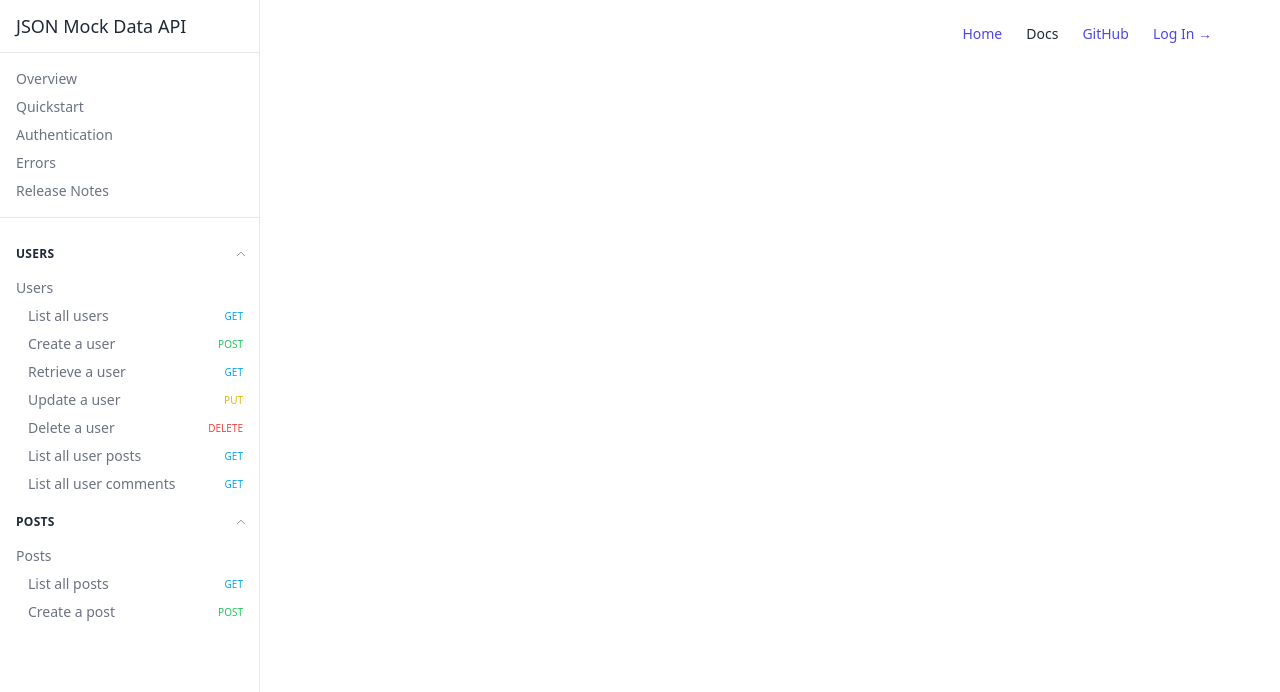
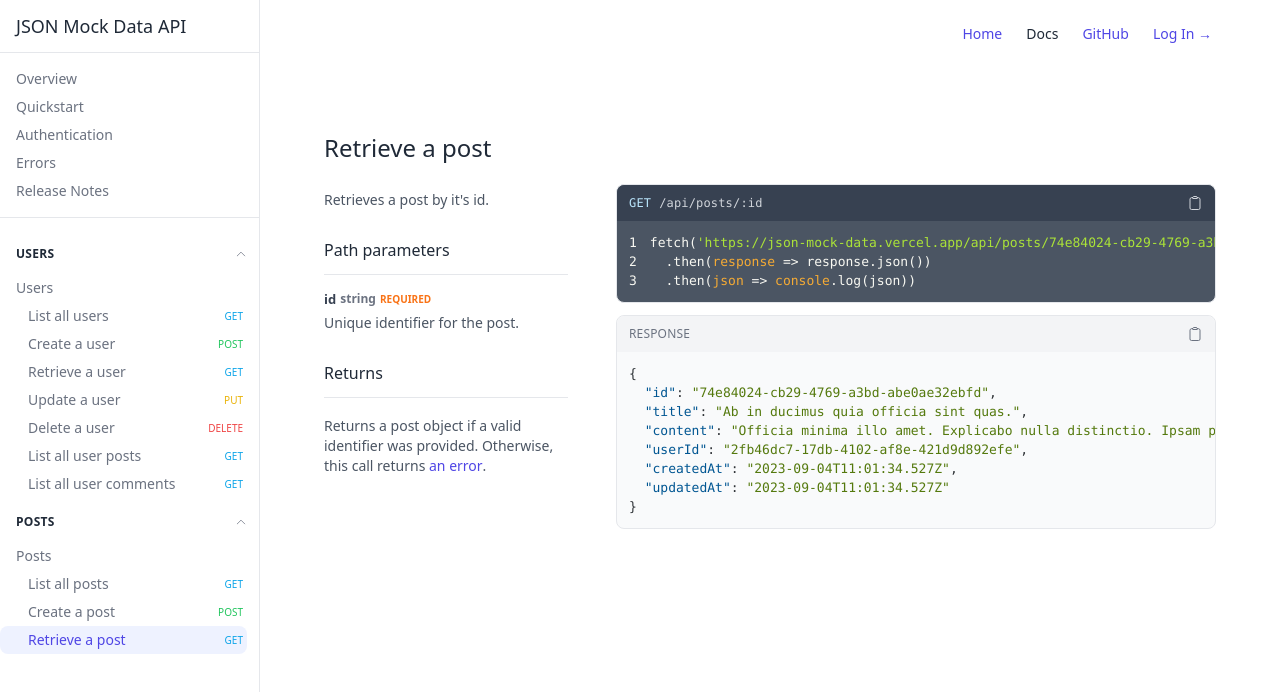
Before and after one commit to PrVille/json-mock-data-api, a React (Vite) app in the folder frontend/: page /docs/posts/retrieve in a window 1280 px wide. Shown: the top 692 px of the page. Built offline with nearby package versions, Linux system fonts and the light colour scheme.

Commit message:
retrieve post page

```diff
--- /dev/null
+++ b/frontend/src/pages/Posts/RetrievePost.tsx
@@ -0,0 +1,94 @@
+import { Link } from "react-router-dom"
+import Content from "../../components/Content"
+import ExampleResponse from "../../components/ExampleResponse"
+import Page from "../../components/Page"
+import { Method } from "../../typings/enums"
+
+const exampleCodeBlock = `fetch('https://json-mock-data.vercel.app/api/posts/74e84024-cb29-4769-a3bd-abe0ae32ebfd')
+  .then(response => response.json())
+  .then(json => console.log(json))`
+
+const exampleResponse = {
+  id: "74e84024-cb29-4769-a3bd-abe0ae32ebfd",
+  title: "Ab in ducimus quia officia sint quas.",
+  content:
+    "Officia minima illo amet. Explicabo nulla distinctio. Ipsam perferendis facilis sequi aliquam quam numquam.\nBlanditiis culpa fuga suscipit fuga est. Quas tempora deleniti repellendus. Fugiat possimus quos.",
+  userId: "2fb46dc7-17db-4102-af8e-421d9d892efe",
+  createdAt: "2023-09-04T11:01:34.527Z",
+  updatedAt: "2023-09-04T11:01:34.527Z",
+}
+
+const RetrievePost = () => {
+  return (
+    <Page>
+      <Page.Section>
+        <Page.Section.Title>Retrieve a post</Page.Section.Title>
+
+        <Page.Section.Body>
+          <Page.Section.Content>
+            <Content.Subtitle>Retrieves a post by it's id.</Content.Subtitle>
+            <Content.Parameters>
+              <Content.Parameters.Title>
+                Path parameters
+              </Content.Parameters.Title>
+              <Content.Parameters.List>
+                <Content.Parameters.ListItem>
+                  <Content.Parameters.ListItemLabel
+                    name="id"
+                    type="string"
+                    required
+                  />
+                  <Content.Parameters.ListItemDescription>
+                    Unique identifier for the post.
+                  </Content.Parameters.ListItemDescription>
+                </Content.Parameters.ListItem>
+              </Content.Parameters.List>
+            </Content.Parameters>
+
+            <Content.Parameters>
+              <Content.Parameters.Title>Returns</Content.Parameters.Title>
+              <div className="py-3">
+                <Content.Parameters.ListItemDescription>
+                  Returns a post object if a valid identifier was provided.
+                  Otherwise, this call returns{" "}
+                  <Link
+                    to="/docs/errors"
+                    className="font-medium text-indigo-600 hover:text-gray-800 transition-all"
+                  >
+                    an error
+                  </Link>
+                  .
+                </Content.Parameters.ListItemDescription>
+              </div>
+            </Content.Parameters>
+          </Page.Section.Content>
+
+          <Page.Section.Examples>
+            <ExampleResponse darkMode>
+              <ExampleResponse.TopBar darkMode>
+                <ExampleResponse.TopBar.EndpointTitle
+                  method={Method.get}
+                  endpoint={"/api/posts/:id"}
+                />
+                <ExampleResponse.TopBar.CopyButton darkMode />
+              </ExampleResponse.TopBar>
+              <ExampleResponse.Javascript codeBlock={exampleCodeBlock} />
+            </ExampleResponse>
+
+            <ExampleResponse>
+              <ExampleResponse.TopBar>
+                <ExampleResponse.TopBar.Title>
+                  Response
+                </ExampleResponse.TopBar.Title>
+                <ExampleResponse.TopBar.CopyButton />
+              </ExampleResponse.TopBar>
+              <ExampleResponse.Json object={exampleResponse} />
+            </ExampleResponse>
+          </Page.Section.Examples>
+        </Page.Section.Body>
+      </Page.Section>
+    </Page>
+  )
+}
+
+export default RetrievePost
--- a/frontend/src/routes.ts
+++ b/frontend/src/routes.ts
@@ -15,6 +15,7 @@ import UpdateUser from "./pages/Users/UpdateUser"
 import Users from "./pages/Users/Users"
 import { Method } from "./typings/enums"
 import CreatePost from "./pages/Posts/CreatePost"
+import RetrievePost from "./pages/Posts/RetrievePost"
 
 const routes = {
   general: [
@@ -112,6 +113,12 @@ const routes = {
           method: Method.post,
           component: CreatePost,
         },
+        {
+          path: "retrieve",
+          name: "Retrieve a post",
+          method: Method.get,
+          component: RetrievePost,
+        },
       ],
     },
   ],
```
